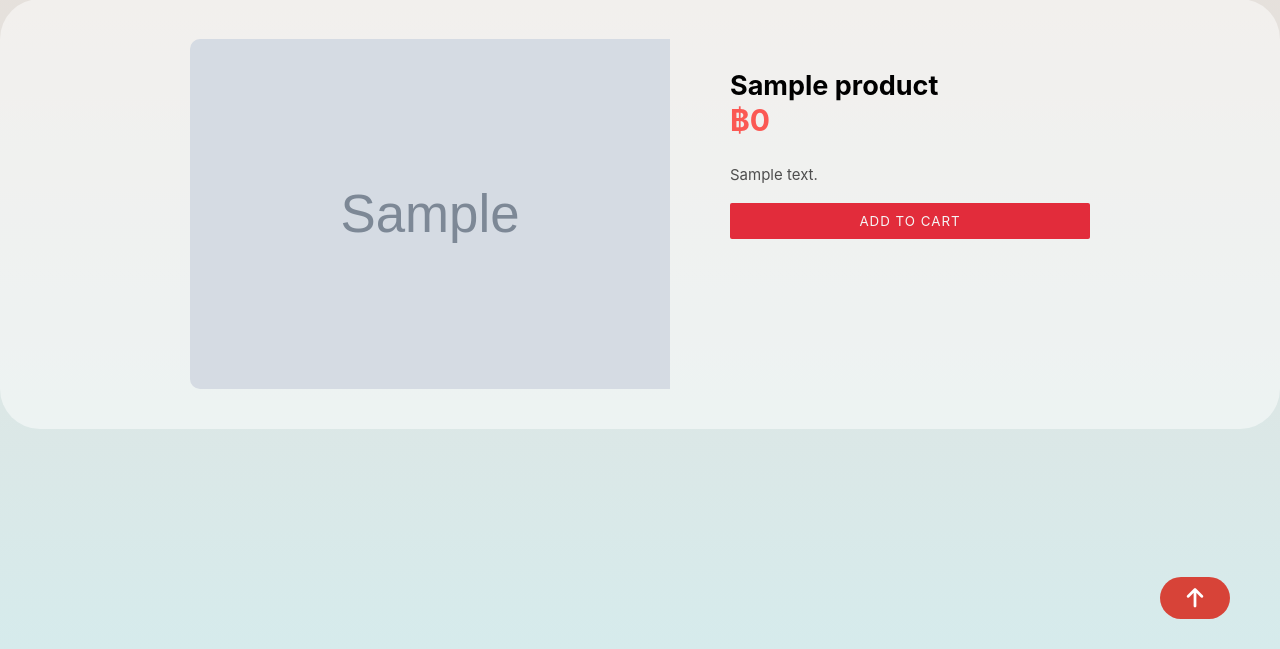
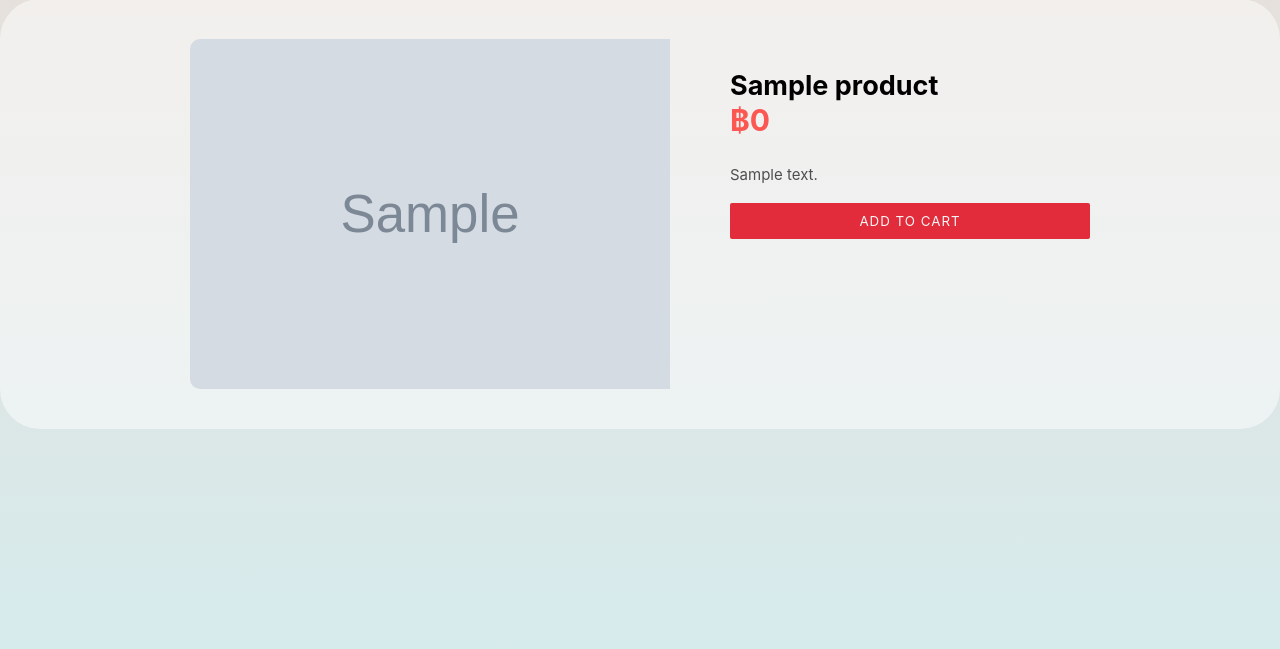
Before and after one commit to KittionW/fixit_project, a PHP site: page /product_view.php?code=1 in a window 1280 px wide. Shown: the part 151-800 px from the top of the page. Run offline with PHP 8.4, Linux system fonts and the light colour scheme; tables that the repository leaves empty hold one stand-in row (values such as "Sample post"); grey boxes marked "Sample" are stand-in pictures; some libraries are stand-ins or nearby versions.

Commit message:
remove arrow

```diff
--- a/product_view.php
+++ b/product_view.php
@@ -168,7 +168,6 @@ if (isset($_GET['code'])) {
 </head>
 
 <body>
-    <a class="gotopbtn" href="#"> <i class="fas fa-arrow-up"></i> </a>
     <div style="padding-top: 150px;"></div>
 
     <div class="border_control">
```
